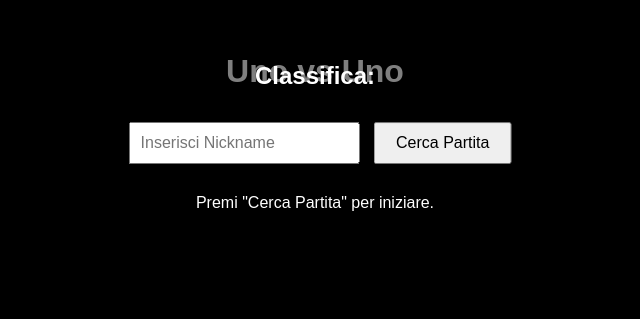
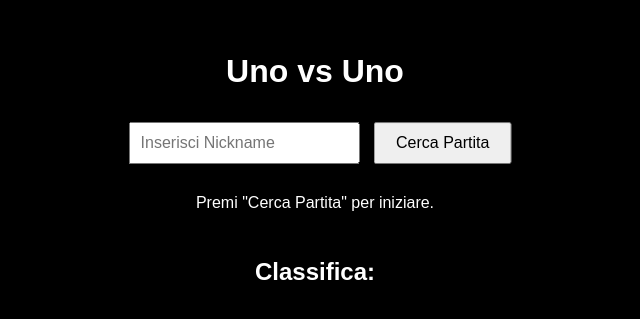
Before and after one commit to DenisDevv/unovuno, a website built with webpack: page index.html in a window 1280 px wide. Shown: the part 270-589 px from the top of the page, without its empty margins (325-965 px from the left). Built offline with nearby package versions, Linux system fonts and the light colour scheme.

Commit message:
Leaderboard

```diff
--- a/css/style.css
+++ b/css/style.css
@@ -58,12 +58,11 @@ input {
 }
 .leaderboard {
     position: absolute;
-    top: 0;
+    top: 60;
     left: 0;
     width: 100%;
     padding: 10px;
     box-sizing: border-box;
-    background-color: rgba(0, 0, 0, 0.5);
     color: white;
     display: block;
 }
```
